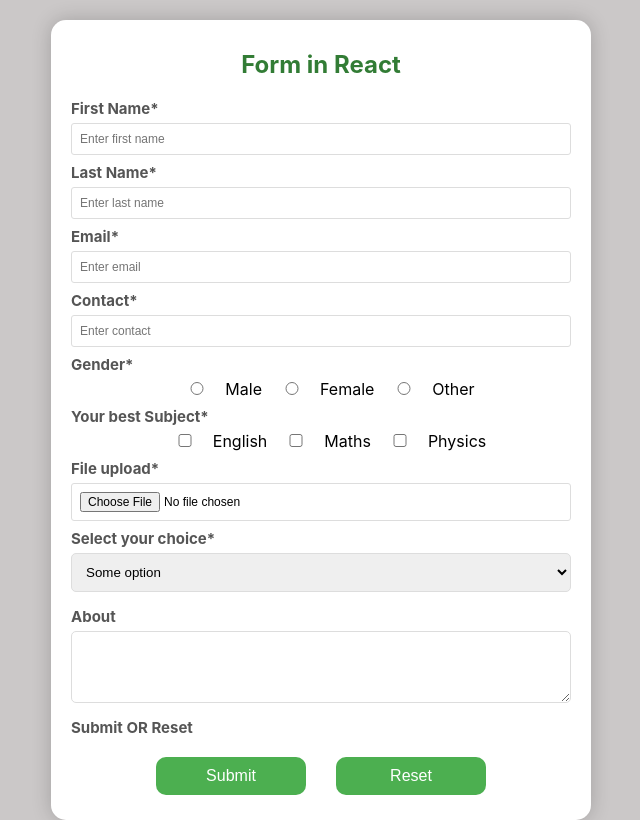
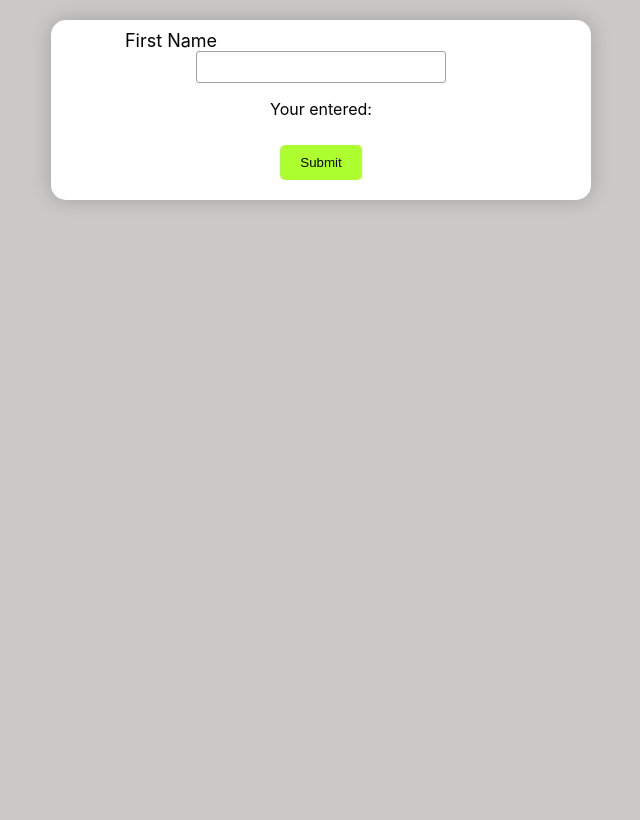
Before and after one commit to satishrathod-dev/react-projects, a React (Create React App) app: page / in a window 1280 px wide. Shown: the whole page, without its empty margins (319-959 px from the left). Built offline with nearby package versions, Linux system fonts and the light colour scheme.

Commit message:
input form

```diff
--- a/src/App.js
+++ b/src/App.js
@@ -1,10 +1,12 @@
 import "./App.css";
-import Form from "./components/form/Form";
+// import Form from "./components/form/Form";
+import InputForm from "./components/InputForm/InputForm";
 
 function App() {
   return (
     <div className="App">
-      <Form />
+      {/* <Form /> */}
+      <InputForm />
     </div>
   );
 }
--- /dev/null
+++ b/src/components/InputForm/InputForm.js
@@ -0,0 +1,32 @@
+import React, { useState } from "react";
+import "./inputform.css";
+
+function InputForm() {
+  const [input, setInput] = useState("");
+
+  const handleSubmit = (e) => {
+    alert("Btn clicked");
+  };
+
+  const handleChange = (e) => {
+    const value = e.target.value;
+    setInput(value);
+    // setInput(e.target.value);
+    console.log(e.target.value);
+  };
+
+  return (
+    <div className="container">
+      <label>First Name</label>
+      <input type="text" value={input.firstName} onChange={handleChange} />
+      <p>Your entered: {input}</p>
+      {/* {input.firstName} */}
+      {/* {input.firstName} */}
+      {/* <label>Last Name</label>
+      <input type="text" onChange={handleChange} /> */}
+      <button onClick={handleSubmit}>Submit</button>
+    </div>
+  );
+}
+
+export default InputForm;
--- /dev/null
+++ b/src/components/InputForm/inputform.css
@@ -0,0 +1,24 @@
+label {
+  display: block;
+  font-size: large;
+  margin-left: -60%;
+}
+
+input {
+  display: block;
+  width: 50%;
+  padding: 8px;
+  margin: 0 auto;
+  box-sizing: border-box;
+  border: 1px solid rgb(162, 160, 160);
+  border-radius: 3px;
+  font-size: 12px;
+}
+
+button {
+  padding: 10px 20px;
+  background-color: greenyellow;
+  margin: 10px;
+  border: none;
+  border-radius: 5px;
+}
```
